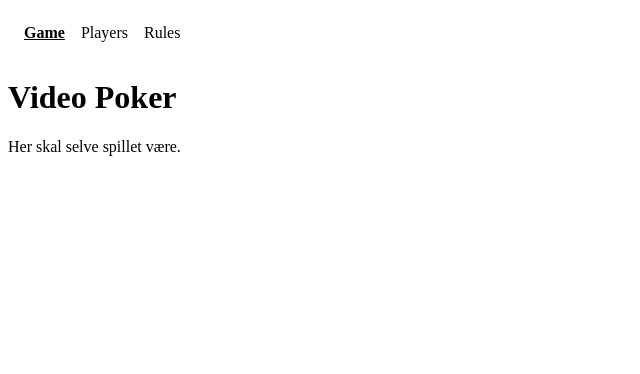
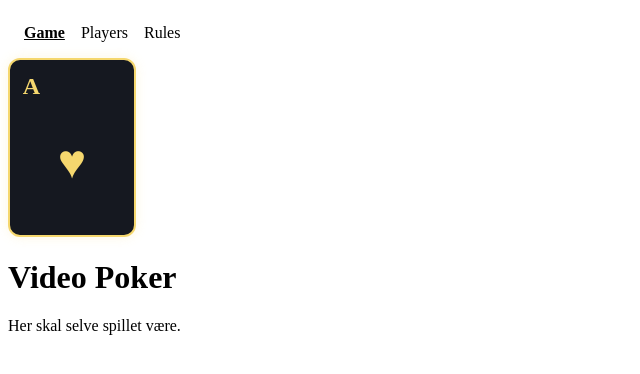
Before and after one commit to imlg-code/video-poker, a React (Vite) app: page / in a window 1280 px wide. Shown: the top 374 px of the page, without its empty margins (0-640 px from the left). Built offline with nearby package versions, Linux system fonts and the light colour scheme.

Commit message:
Laget kortkomponent med CSS og symboler

```diff
--- /dev/null
+++ b/src/components/card/Card.css
@@ -0,0 +1,21 @@
+.card{
+    display: grid;
+    grid-template-rows: auto 1fr;
+    width: 8rem;
+    aspect-ratio: 5/7;
+    padding: 0.8rem;
+    box-sizing: border-box;
+    background-color: #151820;
+    color: #f5d76e;
+    border: 2px solid #f5d76e;
+    border-radius: 0.75rem;
+    box-shadow: 0 0 12px rgb(245 215 110 / 20%);
+}
+.card-rank{
+    font-size: 1.5rem;
+    font-weight: bold;
+}
+.card-suit{
+    font-size: 3rem;
+    place-self: center;
+}
--- /dev/null
+++ b/src/components/card/Card.tsx
@@ -0,0 +1,19 @@
+import type { PlayingCard } from "../../types/game.ts";
+import "./Card.css";
+type CardProps = {
+  card: PlayingCard;
+};
+const suitSymbols = {
+    hearts: "♥",
+    diamonds: "♦",
+    clubs: "♣",
+    spades: "♠",
+};
+export default function Card({ card }: CardProps) {
+    return(
+        <div className="card">
+        <span className="card-rank">{card.rank}</span>
+        <span className="card-suit">{suitSymbols[card.suit]}</span>
+        </div>
+    );
+}
--- a/src/pages/GamePage/GamePage.tsx
+++ b/src/pages/GamePage/GamePage.tsx
@@ -1,8 +1,10 @@
+import Card from "../../components/card/Card.tsx";
 
 
 function GamePage() {
   return (
     <main>
+      <Card card={{ suit: "hearts", rank: "A" }} />
       <h1>Video Poker</h1>
       <p>Her skal selve spillet være.</p>
     </main>
```
